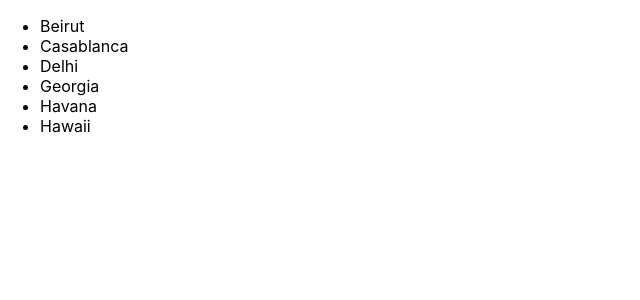
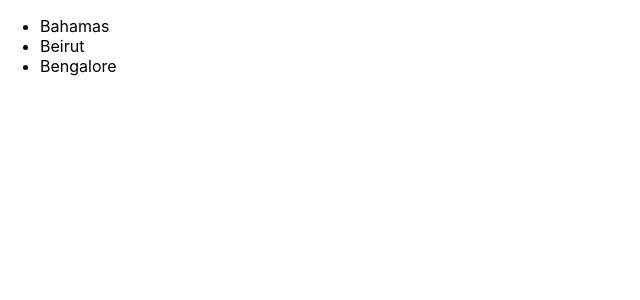
Before and after one commit to prateekpandey2022apr-cedcoss/jsx-task, a React (Create React App) app: page / in a window 1280 px wide. Shown: the top 300 px of the page, without its empty margins (0-640 px from the left). Built offline with nearby package versions, Linux system fonts and the light colour scheme.

Commit message:
In the above task find all the cities whose name start with 'B'

```diff
--- a/src/City.js
+++ b/src/City.js
@@ -8,12 +8,17 @@ function City(props) {
     "Hawaii",
     "Delhi",
     "Georgia",
+    "Bengalore",
+    "Bahamas",
   ];
   return (
     <ul>
-      {cities.sort().map((c) => (
-        <li>{c}</li>
-      ))}
+      {cities
+        .sort()
+        .filter((c) => c.startsWith("B"))
+        .map((c) => (
+          <li>{c}</li>
+        ))}
     </ul>
   );
 }
```
